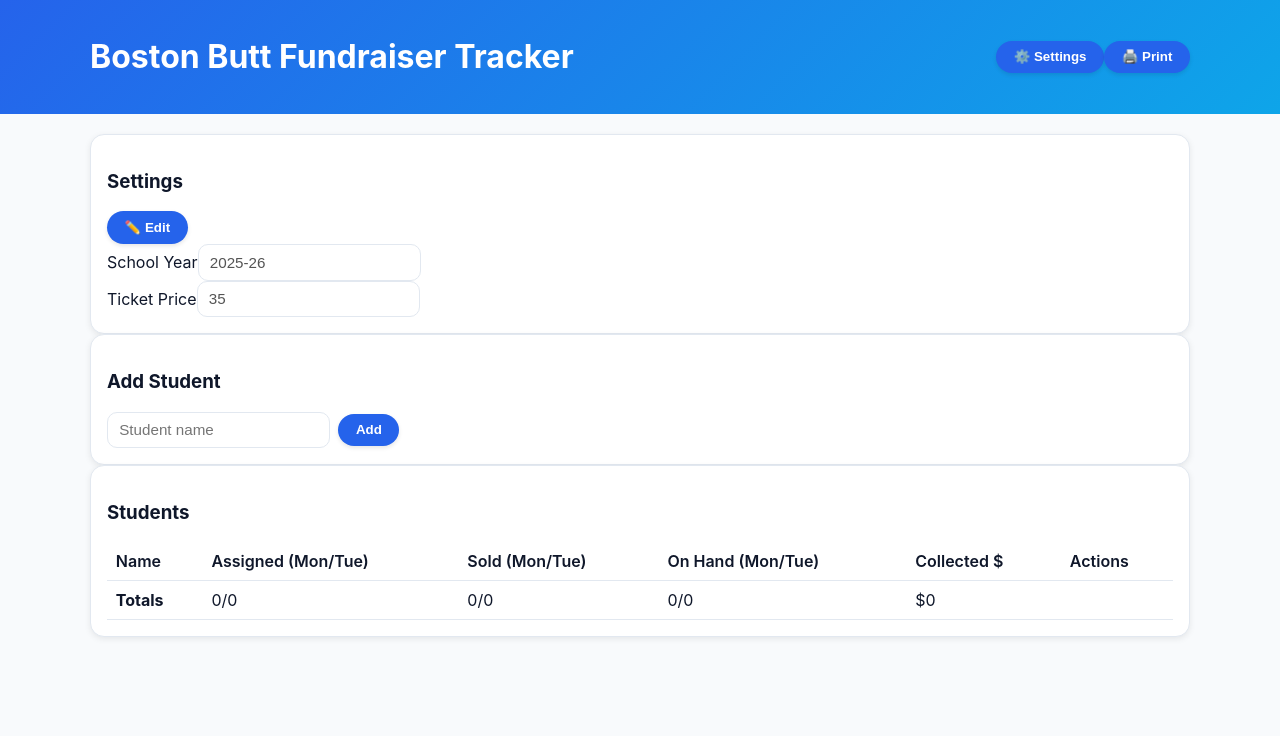
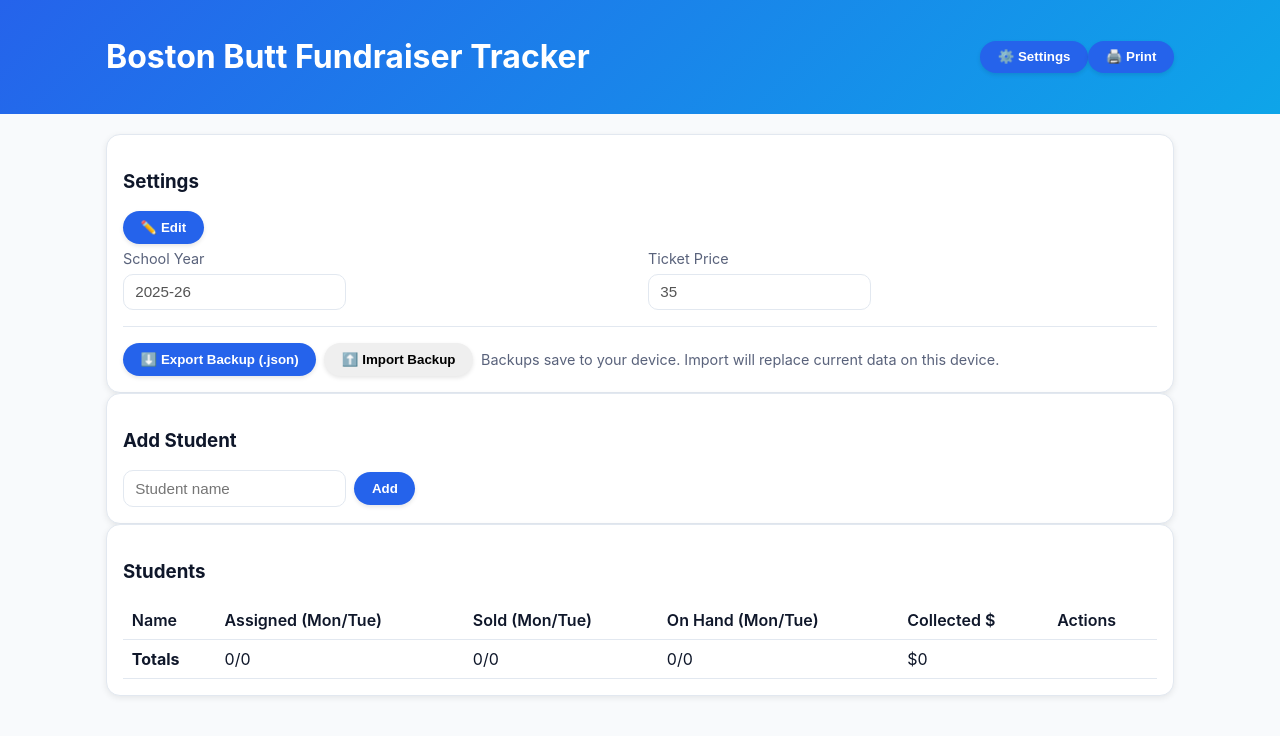
Before and after one commit to McPreacher/BostonButtFundraiser, a React (Vite) app: page / in a window 1280 px wide. Both pictures are taken after a click on the button "⚙️ Settings". Shown: the top 736 px of the page. Built offline with nearby package versions, Linux system fonts and the light colour scheme.

Commit message:
Add files via upload

```diff
--- a/index.html
+++ b/index.html
@@ -1,4 +1,3 @@
-
 <!doctype html>
 <html lang="en">
   <head>
--- a/package.json
+++ b/package.json
@@ -1,7 +1,7 @@
 {
   "name": "boston-butt-tracker",
   "private": true,
-  "version": "1.0.1",
+  "version": "1.1.0",
   "type": "module",
   "scripts": {
     "dev": "vite",
--- a/src/App.jsx
+++ b/src/App.jsx
@@ -1,22 +1,31 @@
-import React, { useEffect, useMemo, useState } from 'react'
+import React, { useEffect, useMemo, useRef, useState } from 'react'
 
 const styles = `
 :root {
   --fg:#0f172a; --muted:#59627b; --line:#e2e8f0; --bg:#f8fafc;
   --accent:#2563eb; --accent-2:#0ea5e9; --warn:#f59e0b; --danger:#ef4444;
 }
-body { margin:0; font-family:Inter, system-ui, sans-serif; color:var(--fg); background:#f8fafc; }
+* { box-sizing: border-box; }
+body { margin:0; font-family:Inter, system-ui, -apple-system, Segoe UI, Roboto, 'Helvetica Neue', Arial, sans-serif; color:var(--fg); background:#f8fafc; }
+
+/* Header */
 .header { background:linear-gradient(135deg,var(--accent) 0%, var(--accent-2) 100%); color:white; padding:1rem 0; margin-bottom:1.25rem; }
 .header .container { display:flex; justify-content:space-between; align-items:center; }
+.app-title { margin:0; font-weight:700; letter-spacing:.2px; }
+
+/* Layout */
 .container { max-width:1100px; margin:0 auto; padding:0 1rem; }
 .card { background:#fff; border:1px solid var(--line); border-radius:14px; padding:1rem; box-shadow:0 2px 6px rgba(0,0,0,.08); }
+.stack { display:grid; gap:1rem; }
+.grid { display:grid; gap:1rem; grid-template-columns: repeat(auto-fit, minmax(280px, 1fr)); }
 
-/* Inputs & selects: defined fields */
+/* Inputs */
+label { display:block; margin:.4rem 0; font-size:.9rem; color:var(--muted); }
 input, select { border:1px solid var(--line); background:#fff; border-radius:10px; padding:.55rem .7rem; font-size:0.95rem; outline:none; }
 input:focus, select:focus { border-color: var(--accent); box-shadow:0 0 0 3px rgba(37,99,235,.18); }
 .q-input { width:90px; text-align:left; }
 
-/* Buttons: sleek rounded style */
+/* Buttons */
 .btn { border-radius:30px; border:none; padding:.55rem 1.1rem; font-weight:600; cursor:pointer; transition:all .2s ease; box-shadow:0 2px 4px rgba(0,0,0,.1); }
 .btn:hover { transform:translateY(-1px); box-shadow:0 4px 8px rgba(0,0,0,.15); }
 .btn:active { transform:translateY(0); box-shadow:0 2px 4px rgba(0,0,0,.1); }
@@ -25,12 +34,12 @@ input:focus, select:focus { border-color: var(--accent); box-shadow:0 0 0 3px rg
 .btn-warn { background:var(--warn); color:white; }
 .btn-danger { background:var(--danger); color:white; }
 
-/* Pills (Mon/Tue) */
+/* Day toggle pills */
 .pills { display:inline-flex; border:1px solid var(--line); border-radius:20px; overflow:hidden; }
 .pills button { border:none; background:transparent; padding:.45rem .9rem; cursor:pointer; font-weight:600; color:var(--muted); transition:background .2s ease; }
 .pills button.active { background:var(--accent); color:white; }
 
-/* Row actions compact */
+/* Row actions */
 .row-actions { display:flex; gap:.5rem; align-items:center; flex-wrap:wrap; }
 
 /* Table */
@@ -38,9 +47,13 @@ table { width:100%; border-collapse:collapse; }
 th, td { padding:.55rem; border-bottom:1px solid var(--line); text-align:left; }
 th { font-weight:600; }
 .badge { display:inline-block; padding:.25rem .6rem; border-radius:999px; background:#eef2ff; border:1px solid #c7d2fe; font-size:.8rem; color:#3730a3; }
+
+/* Utilities */
+.hidden { display:none !important; }
+@media print { .no-print { display:none !important; } }
 `;
 
-const KEY='bb_tracker_vite_netlify_v1'
+const KEY='bb_tracker_canvas_v8'
 const load=()=>{try{const r=localStorage.getItem(KEY);if(!r)throw 0;return JSON.parse(r)}catch{return{students:[],settings:{schoolYear:'2025-26',price:35}}}}
 const persist=(s)=>localStorage.setItem(KEY,JSON.stringify(s))
 
@@ -51,45 +64,122 @@ export default function App(){
   const [showSettings,setShowSettings]=useState(false)
   const [editingSettings,setEditingSettings]=useState(false)
   const [newName,setNewName]=useState('')
+  const fileRef = useRef(null)
   useEffect(()=>{persist({students,settings})},[students,settings])
 
   const rows=useMemo(()=>students.map(s=>({...s,onHandMon:s.assignedMon-s.soldMon,onHandTue:s.assignedTue-s.soldTue})),[students])
-  const totals=useMemo(()=>{
-    const mA=students.reduce((a,s)=>a+s.assignedMon,0),tA=students.reduce((a,s)=>a+s.assignedTue,0)
-    const mS=students.reduce((a,s)=>a+s.soldMon,0),tS=students.reduce((a,s)=>a+s.soldTue,0)
-    const mH=students.reduce((a,s)=>a+(s.assignedMon-s.soldMon),0),tH=students.reduce((a,s)=>a+(s.assignedTue-s.soldTue),0)
-    const collected=students.reduce((a,s)=>a+s.collected,0)
-    return{mA,tA,mS,tS,mH,tH,collected}
-  },[students])
+  const totals=useMemo(()=>{const mA=students.reduce((a,s)=>a+s.assignedMon,0),tA=students.reduce((a,s)=>a+s.assignedTue,0);const mS=students.reduce((a,s)=>a+s.soldMon,0),tS=students.reduce((a,s)=>a+s.soldTue,0);const mH=students.reduce((a,s)=>a+(s.assignedMon-s.soldMon),0),tH=students.reduce((a,s)=>a+(s.assignedTue-s.soldTue),0);const collected=students.reduce((a,s)=>a+s.collected,0);return{mA,tA,mS,tS,mH,tH,collected}},[students])
 
   const addStudent=()=>{if(!newName.trim())return;setStudents(s=>[...s,{id:crypto.randomUUID(),name:newName.trim(),assignedMon:0,assignedTue:0,soldMon:0,soldTue:0,collected:0}]);setNewName('')}
   const removeStudent=(id)=>setStudents(s=>s.filter(x=>x.id!==id))
 
-  const assign=(id, day, qty)=>{if(!qty)return;setStudents(list=>list.map(s=>s.id===id?(day==='Mon'?{...s,assignedMon:s.assignedMon+qty}:{...s,assignedTue:s.assignedTue+qty}):s))}
-  const sell=(id, day, qty)=>{if(!qty)return;setStudents(list=>list.map(s=>{if(s.id!==id)return s;const avail=day==='Mon'?(s.assignedMon-s.soldMon):(s.assignedTue-s.soldTue);if(qty>avail)return s;return day==='Mon'?{...s,soldMon:s.soldMon+qty,collected:s.collected+qty*settings.price}:{...s,soldTue:s.soldTue+qty,collected:s.collected+qty*settings.price}}))}
-  const donate=(id, amt)=>{if(!Number.isFinite(amt)||amt<=0)return;setStudents(l=>l.map(s=>s.id===id?{...s,collected:s.collected+Math.round(amt)}:s))}
+  const assign=(id,day,qty)=>{if(!qty)return;setStudents(list=>list.map(s=>s.id===id?(day==='Mon'?{...s,assignedMon:s.assignedMon+qty}:{...s,assignedTue:s.assignedTue+qty}):s))}
+  const sell=(id,day,qty)=>{if(!qty)return;setStudents(list=>list.map(s=>{if(s.id!==id)return s;const avail=day==='Mon'?(s.assignedMon-s.soldMon):(s.assignedTue-s.soldTue);if(qty>avail)return s;return day==='Mon'?{...s,soldMon:s.soldMon+qty,collected:s.collected+qty*settings.price}:{...s,soldTue:s.soldTue+qty,collected:s.collected+qty*settings.price}}))}
+  const donate=(id,amt)=>{if(!Number.isFinite(amt)||amt<=0)return;setStudents(l=>l.map(s=>s.id===id?{...s,collected:s.collected+Math.round(amt)}:s))}
 
-  return(<>
-    <style>{styles}</style>
-    <div className="header no-print"><div className="container"><h1>Boston Butt Fundraiser Tracker</h1><div><button className="btn btn-primary" onClick={()=>setShowSettings(v=>!v)}>⚙️ Settings</button><button className="btn btn-primary" onClick={()=>window.print()}>🖨️ Print</button></div></div></div>
-    <div className="container">
-      <div className={`card ${showSettings?'':'hidden'} no-print`}>
-        <h3>Settings</h3>
-        {!editingSettings?<button className="btn btn-primary"onClick={()=>setEditingSettings(true)}>✏️ Edit</button>:<button className="btn btn-primary"onClick={()=>setEditingSettings(false)}>💾 Save</button>}
-        <div className="grid"><div><label>School Year</label><input disabled={!editingSettings}value={settings.schoolYear}onChange={e=>setSettings({...settings,schoolYear:e.target.value})}/></div><div><label>Ticket Price</label><input disabled={!editingSettings}value={settings.price}onChange={e=>setSettings({...settings,price:parseInt(e.target.value||'0',10)})}/></div></div>
+  const exportBackup=()=>{try{const payload={version:1,exportedAt:new Date().toISOString(),settings,students};const blob=new Blob([JSON.stringify(payload,null,2)],{type:'application/json'});const y=(settings.schoolYear||'').replace(/[^0-9-]/g,'')||'data';const a=document.createElement('a');a.href=URL.createObjectURL(blob);a.download=`bb-tracker-${y}.json`;document.body.appendChild(a);a.click();a.remove();setTimeout(()=>URL.revokeObjectURL(a.href),1000)}catch(err){alert('Export failed.');console.error(err)}}
+
+  const importBackupFromFile=async(file)=>{try{const text=await file.text();const data=JSON.parse(text);if(!data||typeof data!=='object')throw new Error('Invalid file');const ns=Array.isArray(data.students)?data.students.map(s=>({id:String(s.id||crypto.randomUUID()),name:String(s.name||'Unnamed'),assignedMon:Math.max(0,parseInt(s.assignedMon||0,10)),assignedTue:Math.max(0,parseInt(s.assignedTue||0,10)),soldMon:Math.max(0,parseInt(s.soldMon||0,10)),soldTue:Math.max(0,parseInt(s.soldTue||0,10)),collected:Math.max(0,parseInt(s.collected||0,10))})):null;const st=data.settings&&typeof data.settings==='object'?{schoolYear:String(data.settings.schoolYear||settings.schoolYear||''),price:Math.max(0,parseInt(data.settings.price||settings.price||35,10))}:null;if(!ns||!st)throw new Error('Missing required fields');if(!confirm('Importing will replace current data on this device. Continue?'))return;setSettings(st);setStudents(ns)}catch(err){alert('Import failed. Please check the file.');console.error(err)}}
+  const triggerImport=()=>fileRef.current?.click()
+  const onFilePicked=(e)=>{const f=e.target.files?.[0];if(f)importBackupFromFile(f);e.target.value=''}
+
+  return (
+    <div>
+      <style>{styles}</style>
+      <div className="header no-print">
+        <div className="container">
+          <h1>Boston Butt Fundraiser Tracker</h1>
+          <div>
+            <button className="btn btn-primary" onClick={()=>setShowSettings(v=>!v)}>⚙️ Settings</button>
+            <button className="btn btn-primary" onClick={()=>window.print()}>🖨️ Print</button>
+          </div>
+        </div>
       </div>
+      <div className="container">
+        {showSettings && (
+          <div className="card no-print">
+            <h3>Settings</h3>
+            {!editingSettings?
+              <button className="btn btn-primary" onClick={()=>setEditingSettings(true)}>✏️ Edit</button>:
+              <button className="btn btn-primary" onClick={()=>setEditingSettings(false)}>💾 Save</button>}
+            <div className="grid">
+              <div>
+                <label>School Year</label>
+                <input disabled={!editingSettings} value={settings.schoolYear} onChange={e=>setSettings({...settings,schoolYear:e.target.value})}/>
+              </div>
+              <div>
+                <label>Ticket Price</label>
+                <input disabled={!editingSettings} value={settings.price} onChange={e=>setSettings({...settings,price:parseInt(e.target.value||'0',10)})}/>
+              </div>
+            </div>
+            <hr style={{margin:'1rem 0', border:'none', borderTop:'1px solid var(--line)'}}/>
+            <div style={{display:'flex',gap:'.5rem',flexWrap:'wrap',alignItems:'center'}}>
+              <button className="btn btn-primary" onClick={exportBackup}>⬇️ Export Backup (.json)</button>
+              <button className="btn" onClick={triggerImport}>⬆️ Import Backup</button>
+              <input ref={fileRef} type="file" accept="application/json" className="hidden" onChange={onFilePicked}/>
+              <span style={{color:'var(--muted)',fontSize:'.9rem'}}>Backups save to your device. Import will replace current data on this device.</span>
+            </div>
+          </div>
+        )}
 
-      <div className="card no-print"><h3>Add Student</h3><div className="row-actions"><input placeholder="Student name"value={newName}onChange={e=>setNewName(e.target.value)}/><button className="btn btn-primary"onClick={addStudent}>Add</button></div></div>
+        <div className="card no-print">
+          <h3>Add Student</h3>
+          <div className="row-actions">
+            <input placeholder="Student name" value={newName} onChange={e=>setNewName(e.target.value)}/>
+            <button className="btn btn-primary" onClick={addStudent}>Add</button>
+          </div>
+        </div>
 
-      <div className="card"><h3>Students</h3><table><thead><tr><th>Name</th><th>Assigned (Mon/Tue)</th><th>Sold (Mon/Tue)</th><th>On Hand (Mon/Tue)</th><th>Collected $</th><th>Actions</th></tr></thead><tbody>{rows.map(r=><StudentRow key={r.id}row={r}onAssign={assign}onSell={sell}onDonate={donate}onRemove={removeStudent}/>)}</tbody><tfoot><tr><td><b>Totals</b></td><td>{totals.mA}/{totals.tA}</td><td>{totals.mS}/{totals.tS}</td><td>{totals.mH}/{totals.tH}</td><td>${totals.collected}</td><td></td></tr></tfoot></table></div>
+        <div className="card">
+          <h3>Students</h3>
+          <table>
+            <thead>
+              <tr><th>Name</th><th>Assigned (Mon/Tue)</th><th>Sold (Mon/Tue)</th><th>On Hand (Mon/Tue)</th><th>Collected $</th><th>Actions</th></tr>
+            </thead>
+            <tbody>{rows.map(r=><StudentRow key={r.id} row={r} onAssign={assign} onSell={sell} onDonate={donate} onRemove={removeStudent}/>)}</tbody>
+            <tfoot>
+              <tr><td><b>Totals</b></td><td>{totals.mA}/{totals.tA}</td><td>{totals.mS}/{totals.tS}</td><td>{totals.mH}/{totals.tH}</td><td>${totals.collected}</td><td></td></tr>
+            </tfoot>
+          </table>
+        </div>
+      </div>
     </div>
-  </>)
+  )
 }
 
 function StudentRow({row,onAssign,onSell,onDonate,onRemove}){
-  const[day,setDay]=useState('Mon');const[qty,setQty]=useState('1');const[don,setDon]=useState('');const[action,setAction]=useState('assign');
+  const [day,setDay]=useState('Mon');const [qty,setQty]=useState('1');const [don,setDon]=useState('');const [action,setAction]=useState('assign');
   const qtyNum=parseInt(qty||'0',10),donNum=parseInt(don||'0',10);
   const disableQty=!Number.isFinite(qtyNum)||qtyNum<=0,disableDon=!Number.isFinite(donNum)||donNum<=0;
   const onHandDay=day==='Mon'?row.onHandMon:row.onHandTue;const submitDisabled=action==='assign'?disableQty:(disableQty||qtyNum>onHandDay);
-  function submit(){if(action==='assign'&&!disableQty)return onAssign(row.id,day,qtyNum);if(action==='sellcollect'){if(disableQty)return;if(qtyNum>onHandDay){alert('Not enough tickets on hand.');return;}return onSell(row.id,day,qtyNum)}}
-  return(<tr><td>{row.name}</td><td>{row.assignedMon}/{row.assignedTue}</td><td>{row.soldMon}/{row.soldTue}</td><td>{row.onHandMon}/{row.onHandTue}</td><td>${row.collected}</td><td><div className="row-actions"><div className="pills"><button className={day==='Mon'?'active':''}onClick={()=>setDay('Mon')}>Mon</button><button className={day==='Tue'?'active':''}onClick={()=>setDay('Tue')}>Tue</button></div><input className="q-input"type="number"min={1}step={1}value={qty}onChange={e=>setQty(e.target.value)}/><select className="q-input"value={action}onChange={e=>setAction(e.target.value)}><option value="assign">Assign</option><option value="sellcollect">Sell + Collect</option></select><button className="btn btn-primary"disabled={submitDisabled}onClick={submit}>Submit</button><input className="q-input"type="number"min={1}step={1}placeholder="Donate $"value={don}onChange={e=>setDon(e.target.value)}/><button className="btn btn-warn"disabled={disableDon}onClick={()=>onDonate(row.id,donNum)}>Add Donation</button><button className="btn btn-danger"onClick={()=>onRemove(row.id)}>Remove</button></div></td></tr>)}
+  function submit(){
+    if(action==='assign'&&!disableQty){onAssign(row.id,day,qtyNum);setQty('')}
+    if(action==='sellcollect'){
+      if(disableQty)return;
+      if(qtyNum>onHandDay){alert('Not enough tickets on hand.');return;}
+      onSell(row.id,day,qtyNum);setQty('')
+    }
+  }
+  return (
+    <tr>
+      <td>{row.name}</td><td>{row.assignedMon}/{row.assignedTue}</td><td>{row.soldMon}/{row.soldTue}</td><td>{row.onHandMon}/{row.onHandTue}</td><td>${row.collected}</td>
+      <td>
+        <div className="row-actions">
+          <div className="pills">
+            <button className={day==='Mon'?'active':''} onClick={()=>setDay('Mon')}>Mon</button>
+            <button className={day==='Tue'?'active':''} onClick={()=>setDay('Tue')}>Tue</button>
+          </div>
+          <input className="q-input" type="number" min={1} step={1} value={qty} onChange={e=>setQty(e.target.value)}/>
+          <select className="q-input" value={action} onChange={e=>setAction(e.target.value)}>
+            <option value="assign">Assign</option>
+            <option value="sellcollect">Sell + Collect</option>
+          </select>
+          <button className="btn btn-primary" disabled={submitDisabled} onClick={submit}>Submit</button>
+          <input className="q-input" type="number" min={1} step={1} placeholder="Donate $" value={don} onChange={e=>setDon(e.target.value)}/>
+          <button className="btn btn-warn" disabled={disableDon} onClick={()=>{onDonate(row.id,donNum);setDon('')}}>Add Donation</button>
+          <button className="btn btn-danger" onClick={()=>onRemove(row.id)}>Remove</button>
+        </div>
+      </td>
+    </tr>
+  )
+}
--- a/src/main.jsx
+++ b/src/main.jsx
@@ -1,7 +1,5 @@
-
 import React from 'react'
 import { createRoot } from 'react-dom/client'
 import App from './App.jsx'
 
-const root = createRoot(document.getElementById('root'))
-root.render(<App />)
+createRoot(document.getElementById('root')).render(<App />)
--- a/vite.config.js
+++ b/vite.config.js
@@ -1,4 +1,3 @@
-
 import { defineConfig } from 'vite'
 import react from '@vitejs/plugin-react'
 
```
Also changed, not shown: 2 other files (tests, documents, lock files or other folders).
